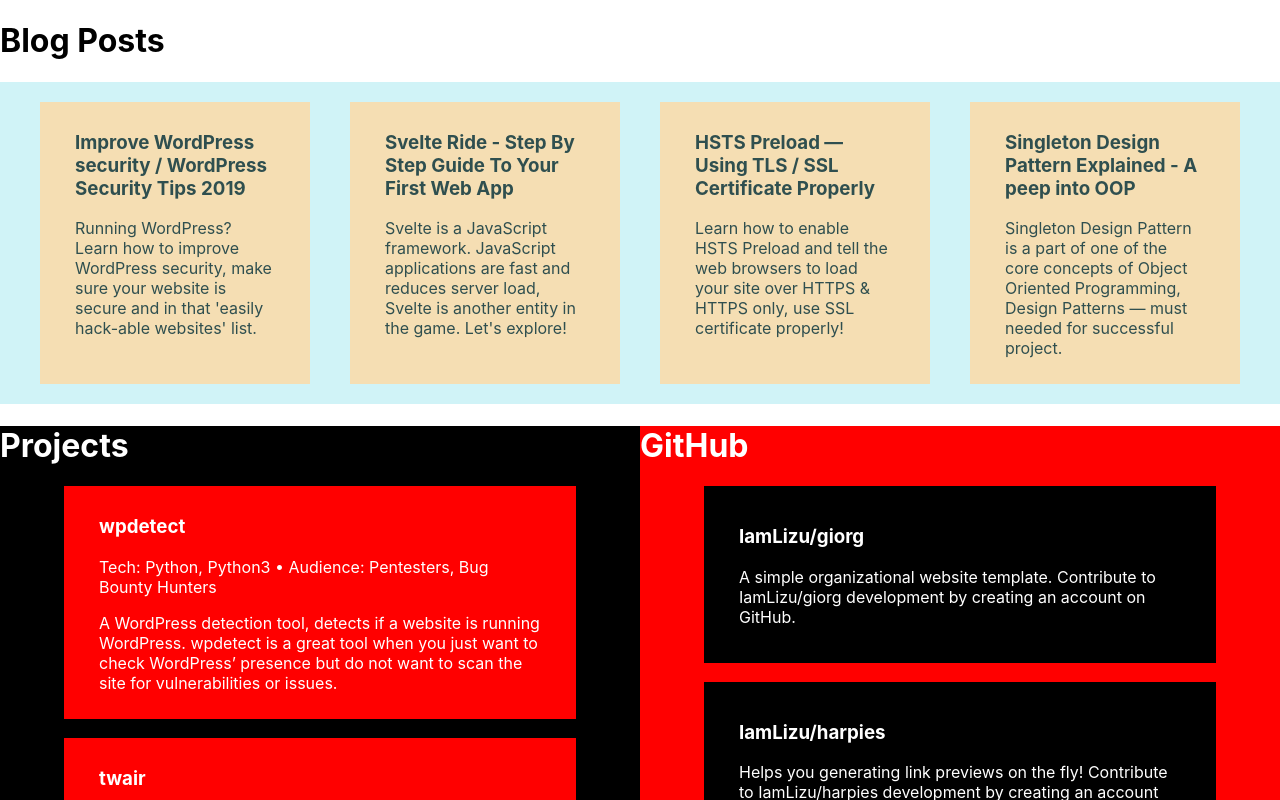
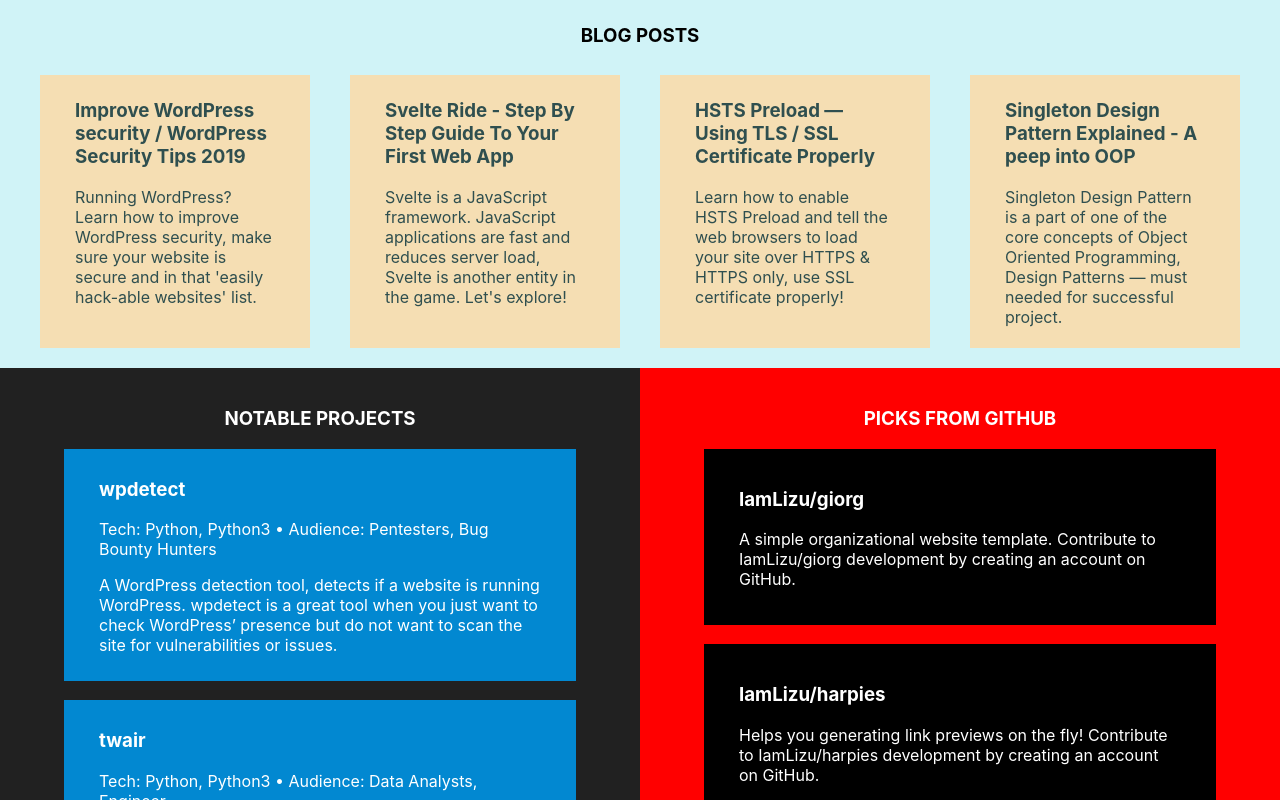
Before and after one commit to IamLizu/portfolio, a React (Create React App) app: page / in a window 1280 px wide. Shown: the top 800 px of the page. Built offline with nearby package versions, Linux system fonts and the light colour scheme.

Commit message:
fix component headers and color

```diff
--- a/src/components/Blogposts.jsx
+++ b/src/components/Blogposts.jsx
@@ -14,11 +14,11 @@
         )
     })
     return(
-        <>
-            <h1>Blog Posts</h1>
+        <div className={styles.container}>
+            <h3 align="center" id={styles.header}>Blog Posts</h3>
             <div className={styles.itemContainer}>
                 {post}
             </div>
-        </>
+        </div>
     )
 }
--- a/src/components/GitHub.jsx
+++ b/src/components/GitHub.jsx
@@ -17,7 +17,7 @@
 
     return(
         <div className={styles.container}>
-            <h1>GitHub</h1>
+            <h3 align="center" id={styles.header}>Picks from GitHub</h3>
             {repos}
         </div>
     )
--- a/src/components/Projects.jsx
+++ b/src/components/Projects.jsx
@@ -16,7 +16,7 @@
     })
     return(
         <div className={styles.container}>
-            <h1>Projects</h1>
+            <h3 align="center" id={styles.header}>Notable Projects</h3>
             {works}
         </div>
     )
--- a/src/components/blogposts.module.css
+++ b/src/components/blogposts.module.css
@@ -1,13 +1,24 @@
+.container{
+    padding-top: 5px;
+    background-color: #D0F3F7;
+}
+
 .itemContainer {
     display: flex;
     flex-direction: row;
     flex-wrap: wrap;
     justify-content: center;
-    background-color: #D0F3F7;
+    background-color: inherit;
 }
+
+#header {
+    text-shadow: lavender;
+    text-transform: uppercase;
+}
+
 .item {
-    margin: 20px 20px;
-    padding: 10px 35px;
+    margin: 10px 20px 20px 20px;
+    padding: 5px 35px;
     background-color: wheat;
     max-width: 200px;
 }
--- a/src/components/github.module.css
+++ b/src/components/github.module.css
@@ -1,7 +1,13 @@
 .container {
+    padding-top: 20px;
     background-color: red;
     color: white;
     padding-bottom: 20px;
+}
+
+#header {
+    text-shadow: lavender;
+    text-transform: uppercase;
 }
 
 .card {
--- a/src/components/project.module.css
+++ b/src/components/project.module.css
@@ -1,11 +1,17 @@
 .container {
-    background-color: black;
+    padding-top: 20px;
+    background-color: #212121;
     color: white;
     padding-bottom: 20px;
 }
 
+#header {
+    text-shadow: lavender;
+    text-transform: uppercase;
+}
+
 .card {
-    background-color: red;
+    background-color: #0288D1   ;
     margin: 3% 10%;
     padding: 10px 35px;
 }
```
